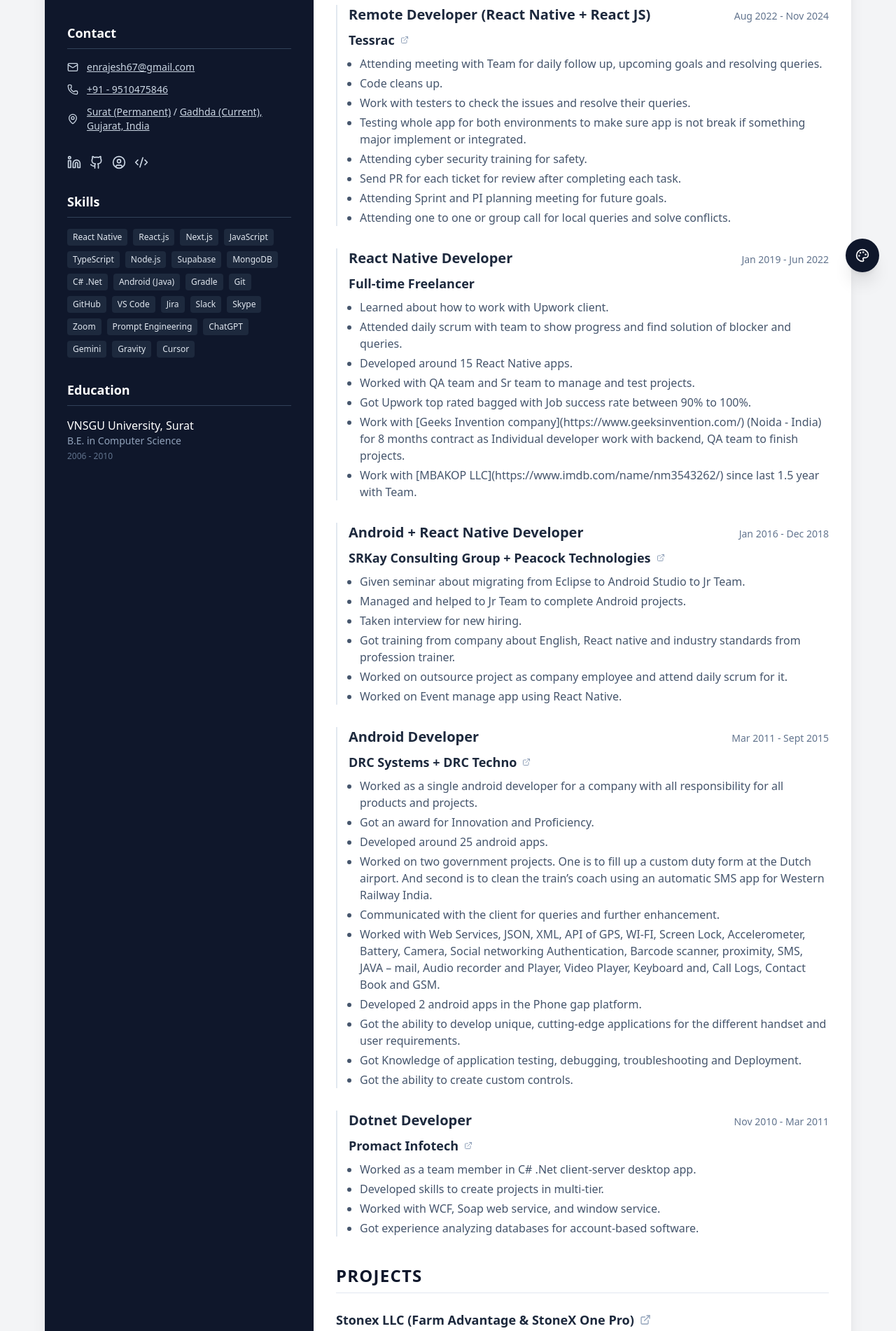
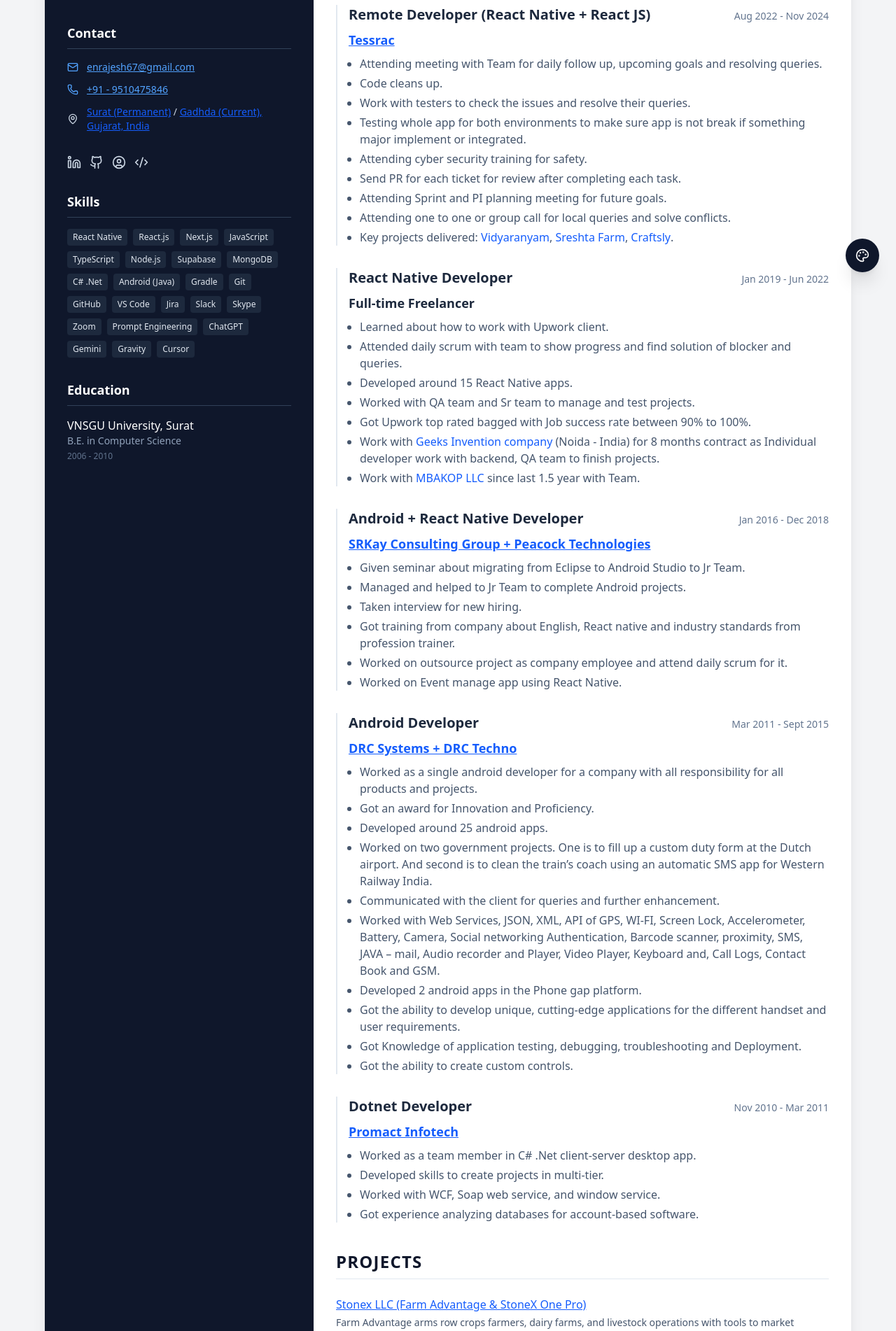
Before and after one commit to rajscet/rajesh-resume, a Next.js app: page / in a window 1280 px wide. Shown: the part 387-2289 px from the top of the page at 70% size. Built offline with nearby package versions, Linux system fonts and the light colour scheme.

Commit message:
fixed resume

```diff
--- a/components/EmailOptionsModal.tsx
+++ b/components/EmailOptionsModal.tsx
@@ -1,6 +1,6 @@
 
 import React from "react";
-import { Mail, Copy, X, ExternalLink } from "lucide-react";
+import { Mail, Copy, X } from "lucide-react";
 import { motion, AnimatePresence } from "framer-motion";
 
 interface EmailOptionsModalProps {
@@ -114,7 +114,7 @@
                     {option.name}
                   </span>
                   {option.name !== "Copy Email Address" && option.name !== "Default Email App" && (
-                     <ExternalLink className="w-3 h-3 ml-auto opacity-0 group-hover:opacity-50" />
+                     null
                   )}
                 </button>
               ))}
--- a/components/LocationLink.tsx
+++ b/components/LocationLink.tsx
@@ -28,7 +28,7 @@
                   href="https://www.google.com/maps/search/?api=1&query=Surat"
                   target="_blank"
                   rel="noopener noreferrer"
-                  className="underline hover:text-primary transition-colors"
+                  className="underline text-blue-600 dark:text-blue-400 hover:text-blue-800 dark:hover:text-blue-300 transition-colors"
                   onClick={(e) => e.stopPropagation()}
                 >
                   {part}
@@ -45,7 +45,7 @@
                   href="https://www.google.com/maps/search/?api=1&query=Gadhda"
                   target="_blank"
                   rel="noopener noreferrer"
-                  className="underline hover:text-primary transition-colors"
+                  className="underline text-blue-600 dark:text-blue-400 hover:text-blue-800 dark:hover:text-blue-300 transition-colors"
                   onClick={(e) => e.stopPropagation()}
                 >
                   {part}
@@ -74,7 +74,7 @@
       )}`}
       target="_blank"
       rel="noopener noreferrer"
-      className={`${className} underline hover:text-primary transition-colors`}
+      className={`${className} underline text-blue-600 dark:text-blue-400 hover:text-blue-800 dark:hover:text-blue-300 transition-colors`}
       onClick={(e) => e.stopPropagation()}
     >
       {location}
--- a/components/templates/ClassicTemplate.tsx
+++ b/components/templates/ClassicTemplate.tsx
@@ -2,7 +2,7 @@
 
 import { useState } from "react";
 import { resumeData } from "@/data/resume";
-import { Mail, Phone, MapPin, Github, Linkedin, ExternalLink, CircleUser, Code2 } from "lucide-react";
+import { Mail, Phone, MapPin, Github, Linkedin, CircleUser, Code2 } from "lucide-react";
 import { ExportPdfButton } from "@/components/ExportPdfButton";
 import { LocationLink } from "@/components/LocationLink";
 import { EmailOptionsModal } from "@/components/EmailOptionsModal";
@@ -33,14 +33,14 @@
               <div className="flex items-center gap-3">
                 <button
                   onClick={() => setIsEmailModalOpen(true)}
-                  className="flex items-center gap-3 underline hover:text-white transition-colors text-left"
+                  className="flex items-center gap-3 underline text-blue-400 hover:text-blue-300 transition-colors text-left"
                 >
                   <Mail className="w-4 h-4" />
                   {personalInfo.email}
                 </button>
               </div>
               <div className="flex items-center gap-3">
-                <a href={`tel:${personalInfo.phone}`} className="flex items-center gap-3 underline hover:text-white transition-colors">
+                <a href={`tel:${personalInfo.phone}`} className="flex items-center gap-3 underline text-blue-400 hover:text-blue-300 transition-colors">
                   <Phone className="w-4 h-4" />
                   {personalInfo.phone}
                 </a>
@@ -118,14 +118,33 @@
                     <span className="text-sm font-medium text-slate-500">{job.startDate} - {job.endDate}</span>
                   </div>
                   <div className="text-lg font-semibold text-primary mb-2 flex items-center gap-2">
-                    {job.company}
-                    {job.link && (
-                        <a href={job.link} target="_blank" rel="noopener noreferrer" className="text-slate-400 hover:text-primary"><ExternalLink className="w-3 h-3"/></a>
+                    {job.link ? (
+                        <a href={job.link} target="_blank" rel="noopener noreferrer" className="text-blue-600 dark:text-blue-400 hover:text-blue-800 dark:hover:text-blue-300 underline">{job.company}</a>
+                    ) : (
+                        job.company
                     )}
                   </div>
                   <ul className="list-disc list-outside ml-4 space-y-1 text-slate-600 dark:text-slate-400">
                     {job.description.map((desc, j) => (
-                      <li key={j}>{desc}</li>
+                      <li key={j}>
+                        {desc.split(/(\[.*?\]\(.*?\))/g).map((part, k) => {
+                          const match = part.match(/\[(.*?)\]\((.*?)\)/);
+                          if (match) {
+                            return (
+                              <a
+                                key={k}
+                                href={match[2]}
+                                target="_blank"
+                                rel="noopener noreferrer"
+                                className="text-blue-600 dark:text-blue-400 hover:text-blue-800 dark:hover:text-blue-300 hover:underline font-medium"
+                              >
+                                {match[1]}
+                              </a>
+                            );
+                          }
+                          return part;
+                        })}
+                      </li>
                     ))}
                   </ul>
                 </div>
@@ -140,10 +159,11 @@
                 {projects.map((project, i) => (
                   <div key={i}>
                     <div className="flex items-center gap-2 mb-1">
-                      <h3 className="text-lg font-bold">{project.title}</h3>
-                      {project.link && (
-                         <a href={project.link} target="_blank" rel="noopener noreferrer" className="text-slate-400 hover:text-primary"><ExternalLink className="w-4 h-4"/></a>
-                      )}
+                      {project.link ? (
+                          <a href={project.link} target="_blank" rel="noopener noreferrer" className="text-blue-600 dark:text-blue-400 hover:text-blue-800 dark:hover:text-blue-300 underline">{project.title}</a>
+                       ) : (
+                          project.title
+                       )}
                     </div>
                     <p className="text-slate-600 dark:text-slate-400 text-sm mb-2">{project.description}</p>
                     <div className="flex flex-wrap gap-1">
--- a/components/templates/TabBarTemplate.tsx
+++ b/components/templates/TabBarTemplate.tsx
@@ -4,7 +4,7 @@
 import { motion, AnimatePresence } from "framer-motion";
 import { cn } from "@/lib/utils";
 import { resumeData } from "@/data/resume";
-import { Mail, Phone, MapPin, Github, Linkedin, ExternalLink, CircleUser, Menu, X } from "lucide-react";
+import { Mail, Phone, MapPin, Github, Linkedin, CircleUser, Menu, X } from "lucide-react";
 import { ExportPdfButton } from "@/components/ExportPdfButton";
 import { LocationLink } from "@/components/LocationLink";
 import { EmailOptionsModal } from "@/components/EmailOptionsModal";
@@ -157,11 +157,11 @@
               </div>
               <button
                 onClick={() => setIsEmailModalOpen(true)}
-                className="flex items-center gap-2 underline hover:text-primary transition-colors text-left"
+                className="flex items-center gap-2 underline text-blue-600 dark:text-blue-400 hover:text-blue-800 dark:hover:text-blue-300 transition-colors text-left"
               >
                 <Mail className="w-4 h-4" /> {personalInfo.email}
               </button>
-              <a href={`tel:${personalInfo.phone}`} className="flex items-center gap-2 underline hover:text-primary transition-colors">
+              <a href={`tel:${personalInfo.phone}`} className="flex items-center gap-2 underline text-blue-600 dark:text-blue-400 hover:text-blue-800 dark:hover:text-blue-300 transition-colors">
                 <Phone className="w-4 h-4" /> {personalInfo.phone}
               </a>
            </div>
@@ -200,14 +200,33 @@
                     <span className="text-sm font-medium px-3 py-1 bg-gray-100 dark:bg-zinc-800 rounded-full">{job.startDate} - {job.endDate}</span>
                  </div>
                  <div className="text-lg font-medium text-gray-500 mb-4 flex items-center gap-2">
-                    {job.company}
-                    {job.link && (
-                        <a href={job.link} target="_blank" rel="noopener noreferrer" className="text-gray-400 hover:text-primary"><ExternalLink className="w-4 h-4"/></a>
+                    {job.link ? (
+                        <a href={job.link} target="_blank" rel="noopener noreferrer" className="text-blue-600 dark:text-blue-400 hover:text-blue-800 dark:hover:text-blue-300 underline">{job.company}</a>
+                    ) : (
+                        job.company
                     )}
                  </div>
                  <ul className="list-disc list-outside ml-4 space-y-2 text-gray-600 dark:text-gray-300 mb-4">
                     {job.description.map((desc, j) => (
-                      <li key={j}>{desc}</li>
+                      <li key={j}>
+                        {desc.split(/(\[.*?\]\(.*?\))/g).map((part, k) => {
+                          const match = part.match(/\[(.*?)\]\((.*?)\)/);
+                          if (match) {
+                            return (
+                              <a
+                                key={k}
+                                href={match[2]}
+                                target="_blank"
+                                rel="noopener noreferrer"
+                                className="text-blue-600 dark:text-blue-400 hover:text-blue-800 dark:hover:text-blue-300 hover:underline font-medium"
+                              >
+                                {match[1]}
+                              </a>
+                            );
+                          }
+                          return part;
+                        })}
+                      </li>
                     ))}
                  </ul>
                  <div className="flex flex-wrap gap-2">
@@ -232,10 +251,11 @@
              {projects.map((project, i) => (
                <div key={i} className="bg-gray-50 dark:bg-zinc-900 rounded-2xl p-6 hover:shadow-lg transition-shadow border border-gray-100 dark:border-zinc-800">
                   <div className="flex justify-between items-start mb-4">
-                     <h3 className="text-xl font-bold">{project.title}</h3>
-                     {project.link && (
-                        <a href={project.link} target="_blank" rel="noopener noreferrer" className="text-gray-400 hover:text-primary"><ExternalLink className="w-5 h-5"/></a>
-                     )}
+                      {project.link ? (
+                         <a href={project.link} target="_blank" rel="noopener noreferrer" className="text-blue-600 dark:text-blue-400 hover:text-blue-800 dark:hover:text-blue-300 underline">{project.title}</a>
+                      ) : (
+                         project.title
+                      )}
                   </div>
                   <p className="text-gray-600 dark:text-gray-400 mb-4 text-sm leading-relaxed">
                     {project.description}
--- a/data/resume.ts
+++ b/data/resume.ts
@@ -81,6 +81,7 @@
         "Send PR for each ticket for review after completing each task.",
         "Attending Sprint and PI planning meeting for future goals.",
         "Attending one to one or group call for local queries and solve conflicts.",
+        "Key projects delivered: [Vidyaranyam](https://play.google.com/store/apps/details?id=com.tessrac.vidyaranyam.app), [Sreshta Farm](https://play.google.com/store/apps/details?id=com.tessrac.sreshtafarm), [Craftsly](https://play.google.com/store/apps/details?id=com.tessrac.craftsly).",
       ],
       technologies: ["React Native", "React.js"],
       link: "https://tessrac.com/",
@@ -198,12 +199,19 @@
       link: "https://www.farmadvantage.com",
     },
     {
+      title: "SRK. One",
+      description:
+        "For Diamond purchase and Inquiry. Need a quick and easy way to buy your diamonds at ease? The srk. One application is one of the best and most reliable to help you purchase diamonds on the go. Trusted by businesses everywhere, srk. one displays our inventory of over 3000+ stones of 3.00 to 4.99 carat and 1000+ stones of 5.00+ carat. The srk. one for Android/iOS has a user-friendly interface that allows a quick comparison of multiple diamonds whenever you need it.",
+      role: "Worked with a big team and managed Jr mobile developers and I communicated with the backend team, client, QA, and Designer via skype scrum to show progress, requirement gathering and queries' resolution.",
+      technologies: ["React Native", "Node JS", "MongoDB"],
+      link: "https://play.google.com/store/apps/details?id=com.srk",
+    },
+    {
       title: "Fryends",
       description:
         "Automated Referral Network. Auto Referrals: Fryends constantly scour your network looking for jobs that match your skills. Leads: The system then notifies you of all potential jobs and clients that match you. Introduction: Your mutual friend will proceed to make the proper introductions in a new three-way chat room.",
       role: "We are 2 react native developers working together and communicating with the backend team, client, and QA via scrum to show progress and queries' resolution.",
       technologies: ["React Native", "Node JS", "MongoDB"],
-      link: "https://fryends.com/",
     },
     {
       title: "Fun Comp",
@@ -218,7 +226,6 @@
         "Network for Actor, Director and Advertiser. Actor can put their portfolio and discuss with director if director is interested on it to play role of his movie, etc and can see requirement of director. Director can see portfolio of all actors and can contact if he is interested of actor. Advertise will prompt his ads on this app.",
       role: "We are two react native developers working together and communicating with the backend team, client, and QA via scrum google meet and slack to show progress, gathering requirements and queries' resolution.",
       technologies: ["React Native", "Node JS", "MongoDB"],
-      link: "https://geeksinvention.com/",
     },
     {
       title: "Payment App",
@@ -233,15 +240,6 @@
         "Home design/decorating ideas. NestByte is for professionals of home decor and designer like https://www.houzz.in/. Professionals will put their portfolios and from those portfolios, end users will inquire for orders and quote.",
       role: "MySelf only single react native developer in this project and I communicated with the backend team, client, and QA, Designer via scrum zoom meet and skype to show progress and queries' resolution.",
       technologies: ["React Native", "Node JS", "MongoDB"],
-      link: "https://www.srkay.com/",
-    },
-    {
-      title: "SRK. One",
-      description:
-        "For Diamond purchase and Inquiry. Need a quick and easy way to buy your diamonds at ease? The srk. One application is one of the best and most reliable to help you purchase diamonds on the go. Trusted by businesses everywhere, srk. one displays our inventory of over 3000+ stones of 3.00 to 4.99 carat and 1000+ stones of 5.00+ carat. The srk. one for Android/iOS has a user-friendly interface that allows a quick comparison of multiple diamonds whenever you need it.",
-      role: "Worked with a big team and managed Jr mobile developers and I communicated with the backend team, client, QA, and Designer via skype scrum to show progress, requirement gathering and queries' resolution.",
-      technologies: ["React Native", "Node JS", "MongoDB"],
-      link: "https://play.google.com/store/apps/details?id=com.srk",
     },
   ],
 };
```
Also changed, not shown: components/Experience.tsx (+9 -9 lines), components/Projects.tsx (+14 -11 lines).
